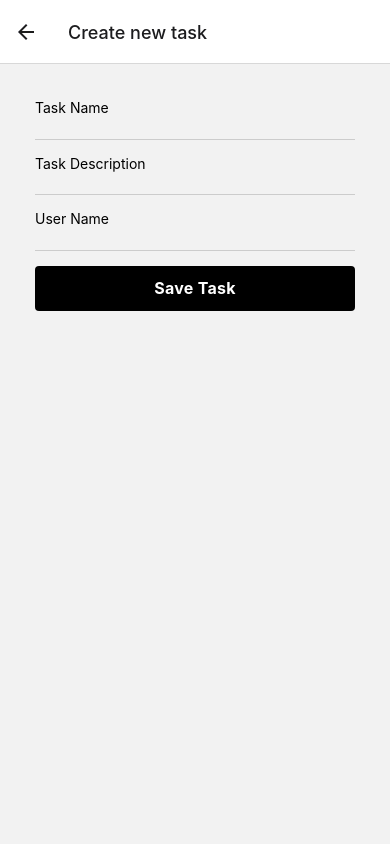
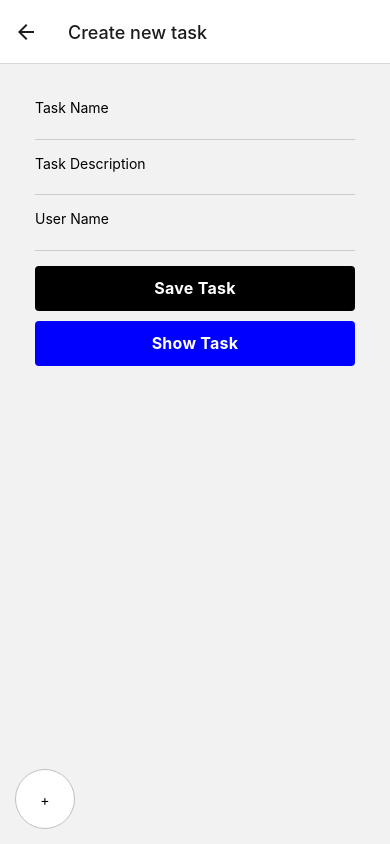
Before and after one commit to IT20026448/CTSE-Project, a React Native app in the folder WareHouseManagement/: screen /AddTaskScreen in a window 390 px wide. Built offline with nearby package versions, Linux system fonts and the light colour scheme.

Commit message:
Refactor() : Task details screen

```diff
--- a/WareHouseManagement/App.js
+++ b/WareHouseManagement/App.js
@@ -4,6 +4,8 @@ import LoginPage from "./components/Loginpage";
 import Home from "./components/Home";
 import AddTaskScreen from "./components/TaskManagement/AddTaskScreen";
 import TaskList from "./components/TaskManagement/TaskList";
+import TaskDetailsScreen from "./components/TaskManagement/TaskDetailsScreen";
+import Tasks from "./screens/Task";
 
 export default function App() {
   const Stack = createNativeStackNavigator();
@@ -22,6 +24,16 @@ export default function App() {
           component={TaskList}
           options={{ title: "Task List" }}
         />
+         <Stack.Screen
+          name="TaskDetailsScreen"
+          component={TaskDetailsScreen}
+          options={{ title: "Task Details" }}
+        />
+        <Stack.Screen
+          name="Tasks"
+          component={Tasks}
+          options={{ title: "Quick Tasks" }}
+        />
       </Stack.Navigator>
     </NavigationContainer>
   );
--- a/WareHouseManagement/components/TaskManagement/AddTaskScreen.js
+++ b/WareHouseManagement/components/TaskManagement/AddTaskScreen.js
@@ -6,6 +6,7 @@ import {
   ScrollView,
   Pressable,
   Text,
+  TouchableOpacity,
 } from "react-native";
 import { addDoc, collection } from "firebase/firestore";
 import { db } from "../../firebase-config";
@@ -24,12 +25,16 @@ const AddTaskScreen = (props) => {
   };
 
   const saveNewTask = async () => {
+    var regex = /[^a-zA-Z]/g;
+
     if (
       state.taskName === "" ||
       state.taskDescription === "" ||
       state.userName === ""
     ) {
       alert("Empty field");
+    } else if (state.userName !== regex || state.taskName !== regex) {
+      alert("User Name cannot contains numbers");
     } else {
       try {
         addDoc(collection(db, "Tasks"), {
@@ -45,7 +50,16 @@ const AddTaskScreen = (props) => {
     }
   };
 
+  const showTasks = () => {
+    props.navigation.navigate("TaskList");
+  };
+
+  const quickTasks = () => {
+    props.navigation.navigate("Tasks");
+  };
+
   return (
+    <>
       <ScrollView style={styles.container}>
         {/* Task Name Input */}
         <View style={styles.inputGroup}>
@@ -81,7 +95,16 @@ const AddTaskScreen = (props) => {
         <Pressable style={styles.button} onPress={() => saveNewTask()}>
           <Text style={styles.text}>{"Save Task"}</Text>
         </Pressable>
+        <Pressable style={styles.buttonShow} onPress={() => showTasks()}>
+          <Text style={styles.text}>{"Show Task"}</Text>
+        </Pressable>
       </ScrollView>
+      <TouchableOpacity onPress={() => quickTasks()}>
+        <View style={styles.addWrapper}>
+          <Text style={styles.addText}>+</Text>
+        </View>
+      </TouchableOpacity>
+    </>
   );
 };
 
@@ -106,6 +129,16 @@ const styles = StyleSheet.create({
     elevation: 3,
     backgroundColor: "black",
   },
+  buttonShow: {
+    alignItems: "center",
+    justifyContent: "center",
+    paddingVertical: 12,
+    paddingHorizontal: 32,
+    borderRadius: 4,
+    elevation: 3,
+    backgroundColor: "blue",
+    marginTop: 10,
+  },
   text: {
     fontSize: 16,
     lineHeight: 21,
@@ -113,6 +146,19 @@ const styles = StyleSheet.create({
     letterSpacing: 0.25,
     color: "white",
   },
+  addWrapper: {
+    width: 60,
+    height: 60,
+    backgroundColor: "#FFF",
+    borderRadius: 60,
+    justifyContent: "center",
+    alignItems: "center",
+    borderColor: "#C0C0C0",
+    borderWidth: 1,
+    marginBottom: 15,
+    marginLeft: 15,
+  },
+  addText: {},
 });
 
 export default AddTaskScreen;
--- a/WareHouseManagement/components/TaskManagement/TaskDetailsScreen.js
+++ b/WareHouseManagement/components/TaskManagement/TaskDetailsScreen.js
@@ -0,0 +1,176 @@
+import React, { useEffect, useState } from "react";
+import {
+  ScrollView,
+  Button,
+  View,
+  Alert,
+  ActivityIndicator,
+  StyleSheet,
+} from "react-native";
+import { TextInput } from "react-native-gesture-handler";
+
+import {
+  collection,
+  getDoc,
+  doc,
+  deleteDoc,
+  updateDoc,
+} from "firebase/firestore";
+import { db } from "../../firebase-config";
+import firebase from "../../firebase-config";
+
+const TaskDetailsScreen = (props) => {
+  const initialState = {
+    id: "",
+    taskName: "",
+    taskDescription: "",
+    userName: "",
+  };
+
+  const [task, setTask] = useState(initialState);
+  const [loading, setLoading] = useState(true);
+
+  const handleTextChange = (value, prop) => {
+    setTask({ ...task, [prop]: value });
+  };
+
+  const getTaskById = async (id) => {
+    getDoc(doc(db, "Tasks", id))
+      .then((docSnapshot) => {
+        if (docSnapshot.exists()) {
+          const taskData = docSnapshot.data();
+          setTask(taskData);
+          setLoading(false);
+        }
+      })
+      .catch((error) => {
+        console.log(error);
+        setLoading(false);
+      });
+
+    // const docRef = doc(db, "Tasks", id);
+    // const doc = await getDoc(docRef);
+    // const dbRef = getDoc(doc(db, "Tasks")).doc(id);
+    // const documentSnap = await dbRef.get();
+    // const task = documentSnap.data();
+
+    // setTask({ ...task, id: documentSnap.id });
+  };
+
+  const deleteTask = async () => {
+    setLoading(true);
+    const dbRef = deleteDoc(doc(db, "Tasks", props.route.params.taskId));
+    await dbRef.delete();
+
+    setLoading(false);
+    props.navigation.navigate("TaskList");
+  };
+
+  const openConfirmationAlert = () => {
+    Alert.alert(
+      "Removing the Task",
+      "Are you sure?",
+      [
+        { text: "Yes", onPress: () => deleteTask() },
+        { text: "No", onPress: () => console.log("canceled") },
+      ],
+      {
+        cancelable: true,
+      }
+    );
+  };
+
+  const updateTask = async () => {
+    const taskRef = updateDoc(doc(db, "Tasks")).doc(task.id);
+
+    await taskRef.set({
+      taskName: task.taskName,
+      taskDescription: task.taskDescription,
+      userName: task.userName,
+    });
+    setTask(initialState);
+    props.navigation.navigate("TaskList");
+  };
+
+  useEffect(() => {
+    getTaskById(props.route.params.taskId);
+  }, []);
+
+  if (loading) {
+    return (
+      <View style={styles.loader}>
+        <ActivityIndicator size="large" color="#9E9E9E" />
+      </View>
+    );
+  }
+
+  return (
+    <ScrollView style={styles.container}>
+      <View>
+        <TextInput
+          placeholder="Task Name"
+          autoCompleteType="username"
+          style={styles.inputGroup}
+          value={task.taskName}
+          onChangeText={(value) => handleTextChange(value, "taskName")}
+        />
+      </View>
+      <View>
+        <TextInput
+          autoCompleteType="username"
+          placeholder="Task Description"
+          style={styles.inputGroup}
+          value={task.taskDescription}
+          onChangeText={(value) => handleTextChange(value, "taskDescription")}
+        />
+      </View>
+      <View>
+        <TextInput
+          placeholder="User Name"
+          autoCompleteType="username"
+          style={styles.inputGroup}
+          value={task.userName}
+          onChangeText={(value) => handleTextChange(value, "userName")}
+        />
+      </View>
+      <View style={styles.btn}>
+        <Button
+          title="Delete"
+          onPress={() => openConfirmationAlert()}
+          color="#E37399"
+        />
+      </View>
+      <View>
+        <Button title="Update" onPress={() => updateTask()} color="#19AC52" />
+      </View>
+    </ScrollView>
+  );
+};
+
+const styles = StyleSheet.create({
+  container: {
+    flex: 1,
+    padding: 35,
+  },
+  loader: {
+    left: 0,
+    right: 0,
+    top: 0,
+    bottom: 0,
+    position: "absolute",
+    alignItems: "center",
+    justifyContent: "center",
+  },
+  inputGroup: {
+    flex: 1,
+    padding: 0,
+    marginBottom: 15,
+    borderBottomWidth: 1,
+    borderBottomColor: "#cccccc",
+  },
+  btn: {
+    marginBottom: 7,
+  },
+});
+
+export default TaskDetailsScreen;
```
Lines whose indentation alone changed are shown as unchanged.
